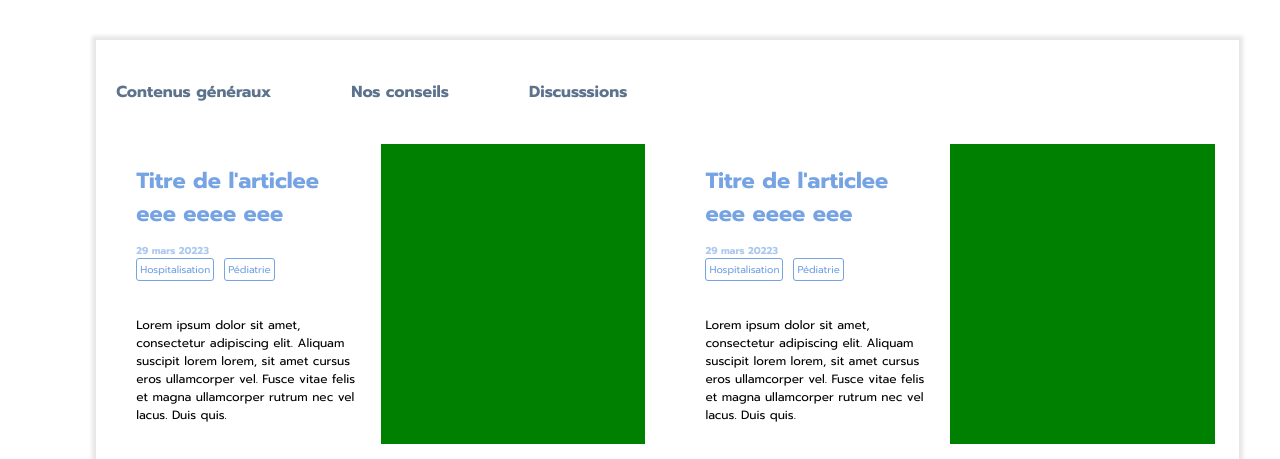
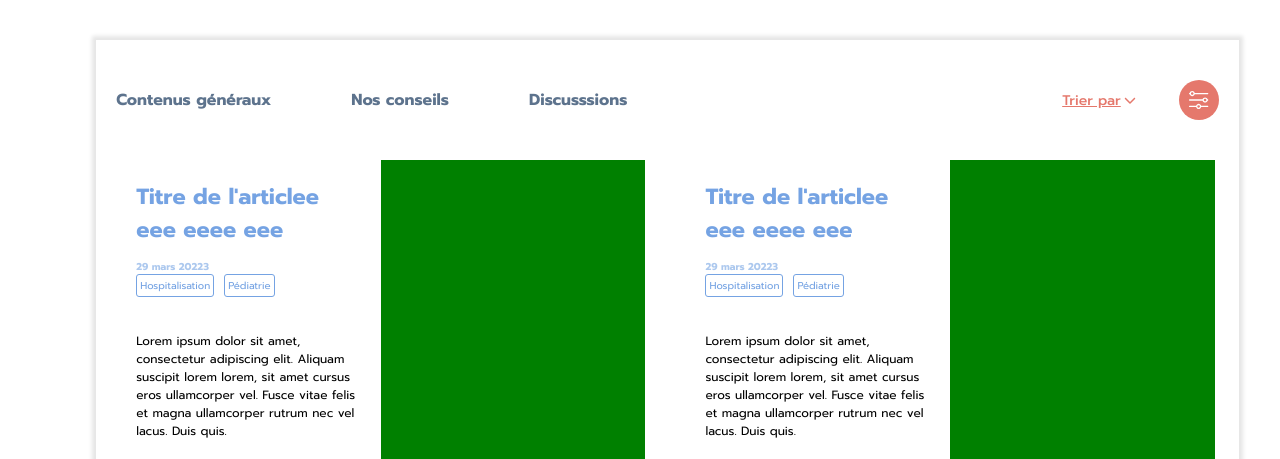
Before and after one commit to marouaneTalbi/Hackathon_2023, a Symfony app: template templates/front/content/index.html.twig in a window 1280 px wide. Shown: the top 459 px of the page. Run offline with Twig, Linux system fonts and the light colour scheme; the template is opened without the code that fills it, so the values that code supplies are empty; style sheets or scripts are compiled from the project's sources; some libraries are stand-ins or nearby versions.

Commit message:
filter modals

```diff
--- a/styles/main.scss
+++ b/styles/main.scss
@@ -10,3 +10,5 @@
 @import './pages/front/index.scss';
 
 @import './components/content-card.scss';
+
+@import './components/modals/filter.scss';
--- a/styles/pages/front/index.scss
+++ b/styles/pages/front/index.scss
@@ -3,6 +3,41 @@
 
     & header {
         width: 100%;
+        display: flex;
+        flex-direction: row;
+        justify-content: space-between;
+        align-items: center;
+
+        & .filter {
+            display: flex;
+            flex-direction: row;
+            align-items: center;
+            gap: 40px;
+
+            & p {
+                font-family: 'Prompt';
+                font-style: normal;
+                font-weight: 500;
+                font-size: 14px;
+                line-height: 21px;
+                text-decoration-line: underline;
+                color: #E5786C;
+                display: flex;
+                align-items: center;
+                cursor: pointer;
+            }
+
+            & .logo-container {
+                background-color: #E5786C;
+                border-radius: 50px;
+                width: 40px;
+                height: 40px;
+                display: flex;
+                align-items: center;
+                justify-content: center;
+                cursor: pointer;
+            }
+        }
 
         & ul {
             display: flex;
--- a/templates/front/content/index.html.twig
+++ b/templates/front/content/index.html.twig
@@ -3,14 +3,46 @@
 {% block title %}Contenu{% endblock %}
 
 {% block body %}
+
     <section class="global-container">
         <div class="panel">
+
             <header>
                 <ul>
                     <li>Contenus généraux</li>
                     <li>Nos conseils</li>
                     <li>Discusssions</li>
+
+                    <div id="myModal" class="modal">
+                        <div class="modal-content">
+                            <div class="header">
+                                <h4 class="modal-title">Filtrer les contenus</h4>
+                                <div class="close">
+                                    <img class="logo" src="{{ asset('assets/images/filter red.svg') }}" />
+                                </div>
+                            </div>
+                            <div class="modal-body">
+                                <p>Type de contenus</p>
+                                <div class="tags">
+
+                                </div>
+                            </div>
+                            <div class="modal-body">
+                                <p>Mots clefs</p>
+                                <div class="tags">
+
+                                </div>
+                            </div>
+                            <button class="validate">Valider</button>
+                        </div>
+                    </div>
                 </ul>
+                <div class="filter" id="openButton">
+                    <p>Trier par<img id="openButton" src="{{ asset('assets/images/arrow.svg') }}" /></p>
+                    <div class="logo-container" class="close">
+                        <img class="logo" src="{{ asset('assets/images/filter.svg') }}" />
+                    </div>
+                </div>
             </header>
             <div class="content-card-container">
                 <div class="content-card">
@@ -96,4 +128,39 @@
             </div>
         </div>
     <section>
+    <script>
+   // Sélectionnez le bouton qui ouvre la modal
+const openButton = document.getElementById("openButton");
+
+// Sélectionnez la modal
+const modal = document.getElementById("myModal");
+
+// Sélectionnez le bouton de fermeture
+const closeButton = document.querySelector(".close");
+
+// Lorsque l'utilisateur clique sur le bouton d'ouverture, afficher la modal
+openButton.addEventListener("click", function() {
+  modal.style.display = "block";
+});
+
+// Lorsque l'utilisateur clique sur le bouton de fermeture, masquer la modal
+closeButton.addEventListener("click", function() {
+  modal.style.display = "none";
+});
+
+// Lorsque l'utilisateur clique en dehors de la modal, masquer la modal
+window.addEventListener("click", function(event) {
+  if (event.target == modal) {
+    modal.style.display = "none";
+  }
+});
+
+// Lorsque l'utilisateur appuie sur la touche "Escape", masquer la modal
+window.addEventListener("keydown", function(event) {
+  if (event.key === "Escape") {
+    modal.style.display = "none";
+  }
+});
+
+</script>
 {% endblock %}
```
Also changed, not shown: styles/components/modals/filter.scss (added, +114 -0 lines), templates/base_front.html.twig (+4 -0 lines), templates/filter.html.twig (added, +16 -0 lines), public/assets/images/arrow.svg (added), public/assets/images/filter red.svg (added), public/assets/images/filter.svg (added).
